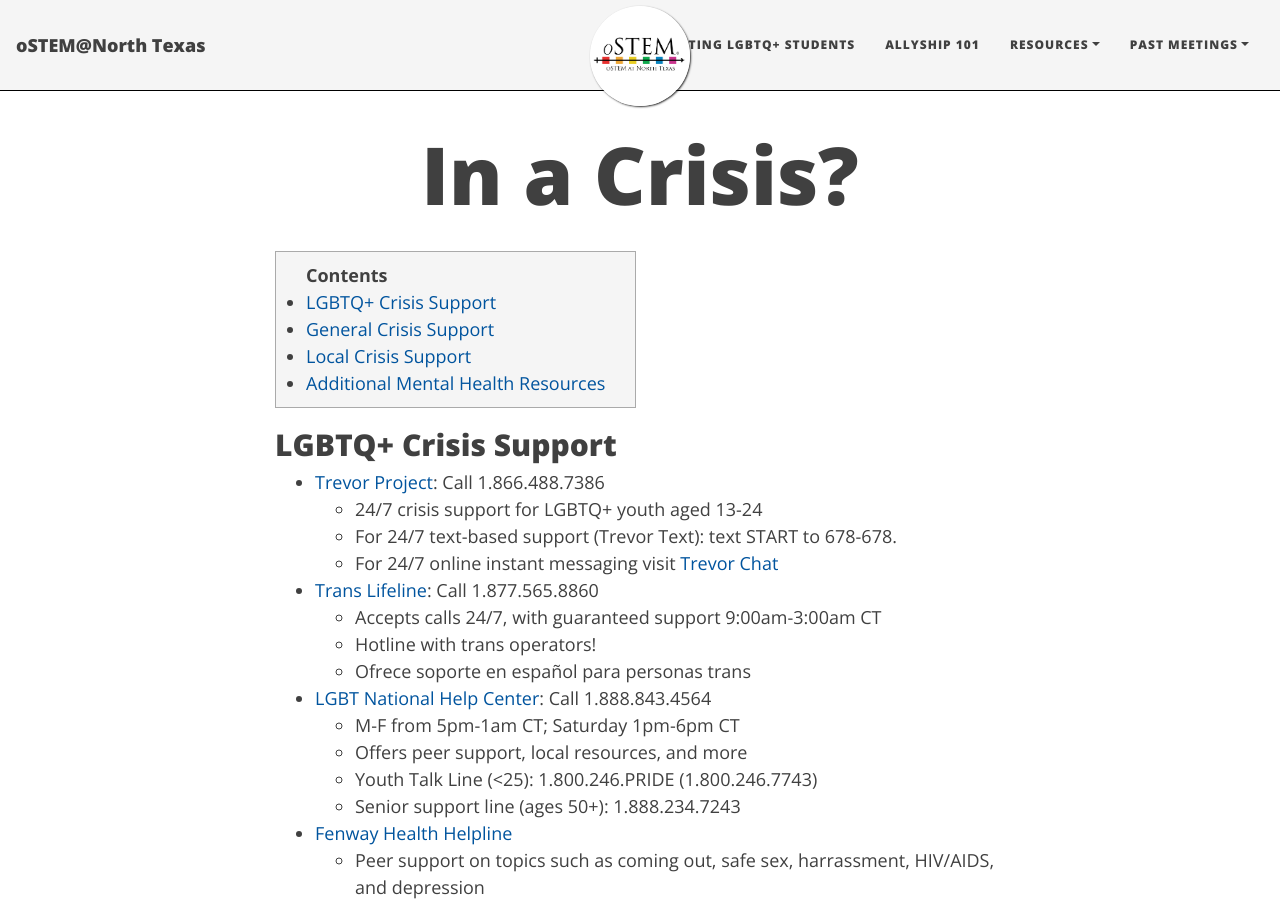
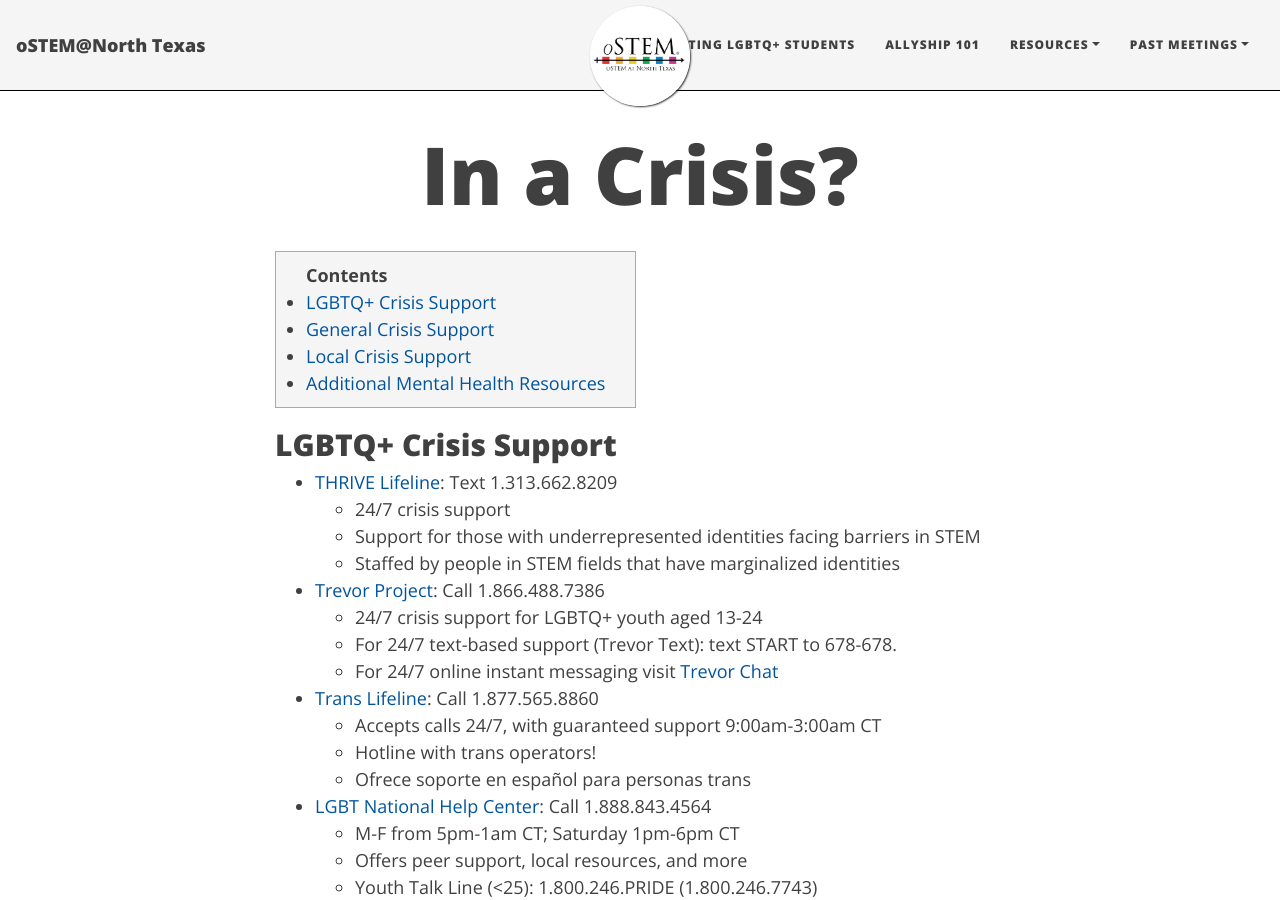
Before and after one commit to ostemnorthtexas/site, a Jekyll site: the page built from pages/crisis-resources.md, in a window 1280 px wide and 900 px high. Built offline with Jekyll 4.4.1, drawn with Linux system fonts in a browser that asks for light colours; nearby versions of some CDN libraries.

Commit message:
Add THRIVE

```diff
--- a/pages/crisis-resources.md
+++ b/pages/crisis-resources.md
@@ -7,6 +7,11 @@
 {:toc}
 
 ## LGBTQ+ Crisis Support
+- [THRIVE Lifeline](https://thrivelifeline.org/): Text 1.313.662.8209
+    - 24/7 crisis support
+    - Support for those with underrepresented identities facing barriers in STEM
+    - Staffed by people in STEM fields that have marginalized identities
+
 - [Trevor Project](https://www.thetrevorproject.org/get-help-now/):
 Call 1.866.488.7386
     - 24/7 crisis support for LGBTQ+ youth aged 13-24
```
